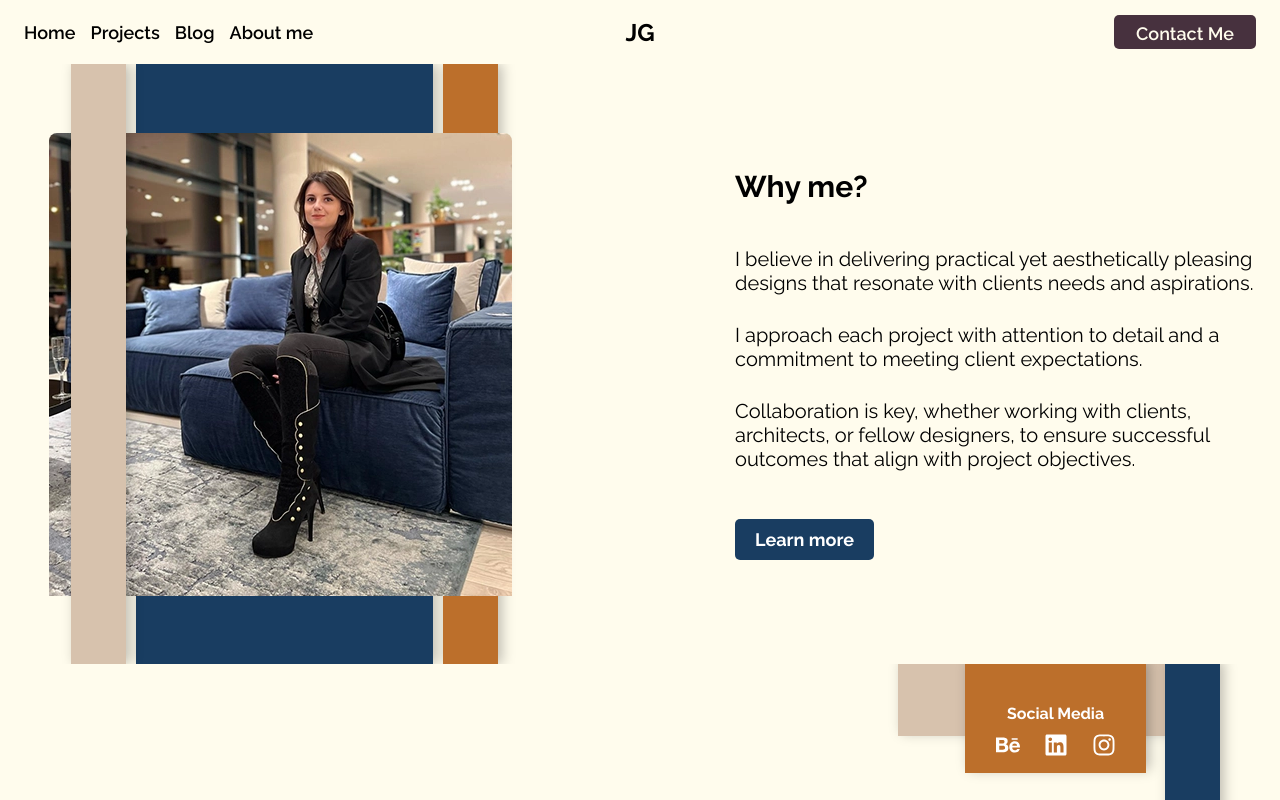
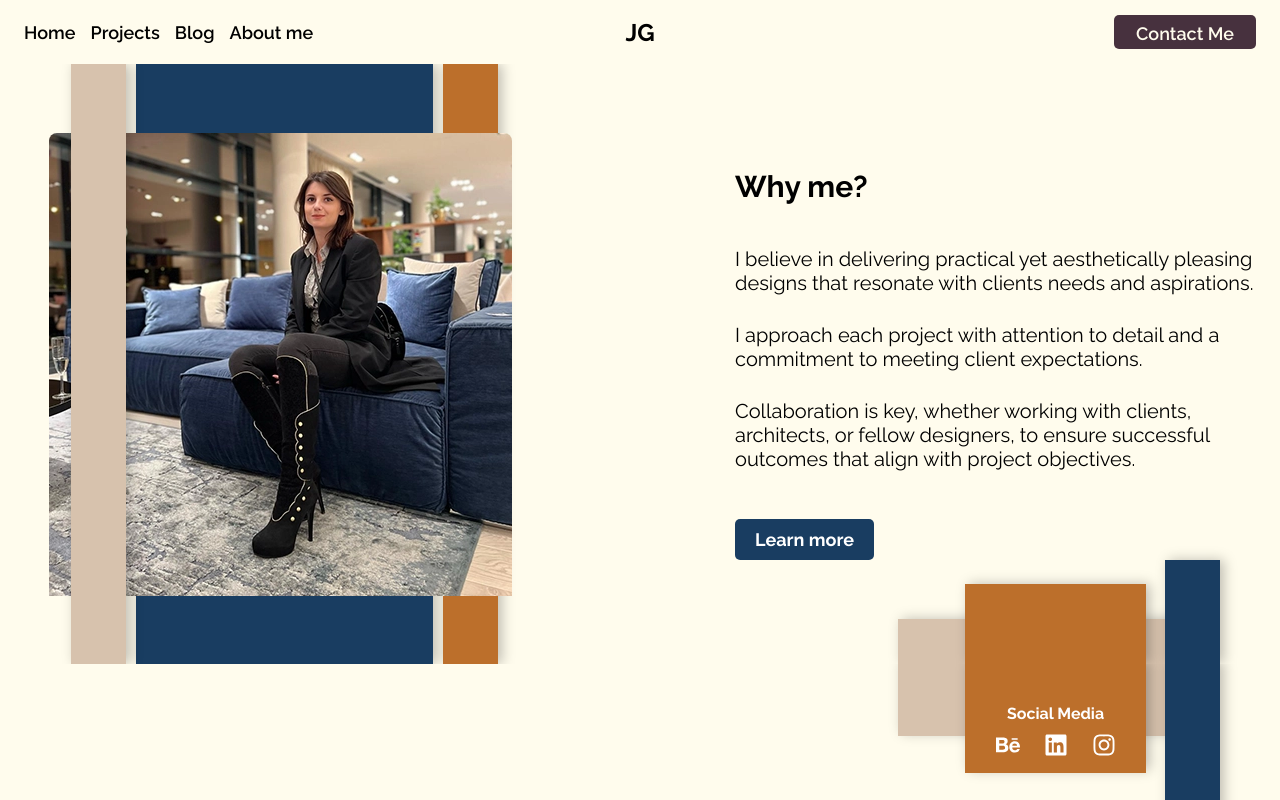
Before and after one commit to Laelys/portofolio_project, a React (Vite) app: page /about in a window 1280 px wide. Shown: the top 800 px of the page. Built offline with nearby package versions, Linux system fonts and the light colour scheme.

Commit message:
also added variants for aboutme page

```diff
--- a/src/components/AboutMe.jsx
+++ b/src/components/AboutMe.jsx
@@ -1,10 +1,15 @@
 import { Link } from "react-router-dom";
+import PropTypes from "prop-types";
 import "../styling/aboutme.css";
 import ownerImage from "../assets/owner-image/avatar.webp";
 
-const AboutMe = () => {
+const AboutMe = ({ variant = "home" }) => {
   return (
-    <div className="aboutMe__container">
+    <div
+      className={`aboutMe__container ${
+        variant === "aboutPage" ? "aboutPage__variant" : ""
+      }`}
+    >
       <div className="aboutMe__image__container">
         <div className="aboutMe__photo__frame">
           <img src={ownerImage} alt="Site Owner" className="aboutMe__photo" />
@@ -36,8 +41,22 @@ const AboutMe = () => {
         <div className="about__rectangle__second"></div>
         <div className="about__rectangle__third"></div>
       </div>
+
+      {/* Conditional Rendering for About Page Extra Bottom Graphics */}
+      {variant === "aboutPage" && (
+        <div className="about__bottom__graphics">
+          <div className="about__bottom__rectangle__first"></div>
+          <div className="about__bottom__rectangle__second"></div>
+          <div className="about__bottom__rectangle__third"></div>
+        </div>
+      )}
     </div>
   );
 };
 
+// Define propTypes for the AboutMe component
+AboutMe.propTypes = {
+  variant: PropTypes.oneOf(["home", "aboutPage"]), // Define prop type for variant
+};
+
 export default AboutMe;
--- a/src/pages/About.jsx
+++ b/src/pages/About.jsx
@@ -7,7 +7,7 @@ const About = () => {
   return (
     <>
       <Navbar />
-      <AboutMe />
+      <AboutMe variant="aboutPage" />
       <Footer />
     </>
   );
--- a/src/pages/Home.jsx
+++ b/src/pages/Home.jsx
@@ -94,7 +94,7 @@ const Home = () => {
         </div>
       </div>
       <ProjectsComponent variant="home" />
-      <AboutMe />
+      <AboutMe variant="home" />
       <div className="cta__section">
         <div className="cta__graphics__top">
           <div className="cta__rectangle__top__first"></div>
--- a/src/styling/aboutme.css
+++ b/src/styling/aboutme.css
@@ -113,3 +113,40 @@
   width: 55px;
   background-color: #bc6f2b;
 }
+
+/* Variant (About Page) Bottom Graphics */
+.aboutPage__variant .about__bottom__graphics {
+  position: absolute;
+  right: 0;
+  bottom: 0;
+}
+
+.aboutPage__variant .about__bottom__rectangle__first,
+.aboutPage__variant .about__bottom__rectangle__second,
+.aboutPage__variant .about__bottom__rectangle__third {
+  position: absolute;
+  bottom: 0;
+  box-shadow: 4px 0px 12px 0px #00000040;
+  z-index: 1;
+}
+
+.aboutPage__variant .about__bottom__rectangle__first {
+  right: 168px;
+  width: 294px;
+  height: 45px;
+  background-color: #d7c2ad;
+}
+
+.aboutPage__variant .about__bottom__rectangle__second {
+  right: 140px;
+  width: 55px;
+  height: 104px;
+  background-color: #193d61;
+}
+
+.aboutPage__variant .about__bottom__rectangle__third {
+  right: 214px;
+  width: 181px;
+  height: 80px;
+  background-color: #bc6f2b;
+}
```
